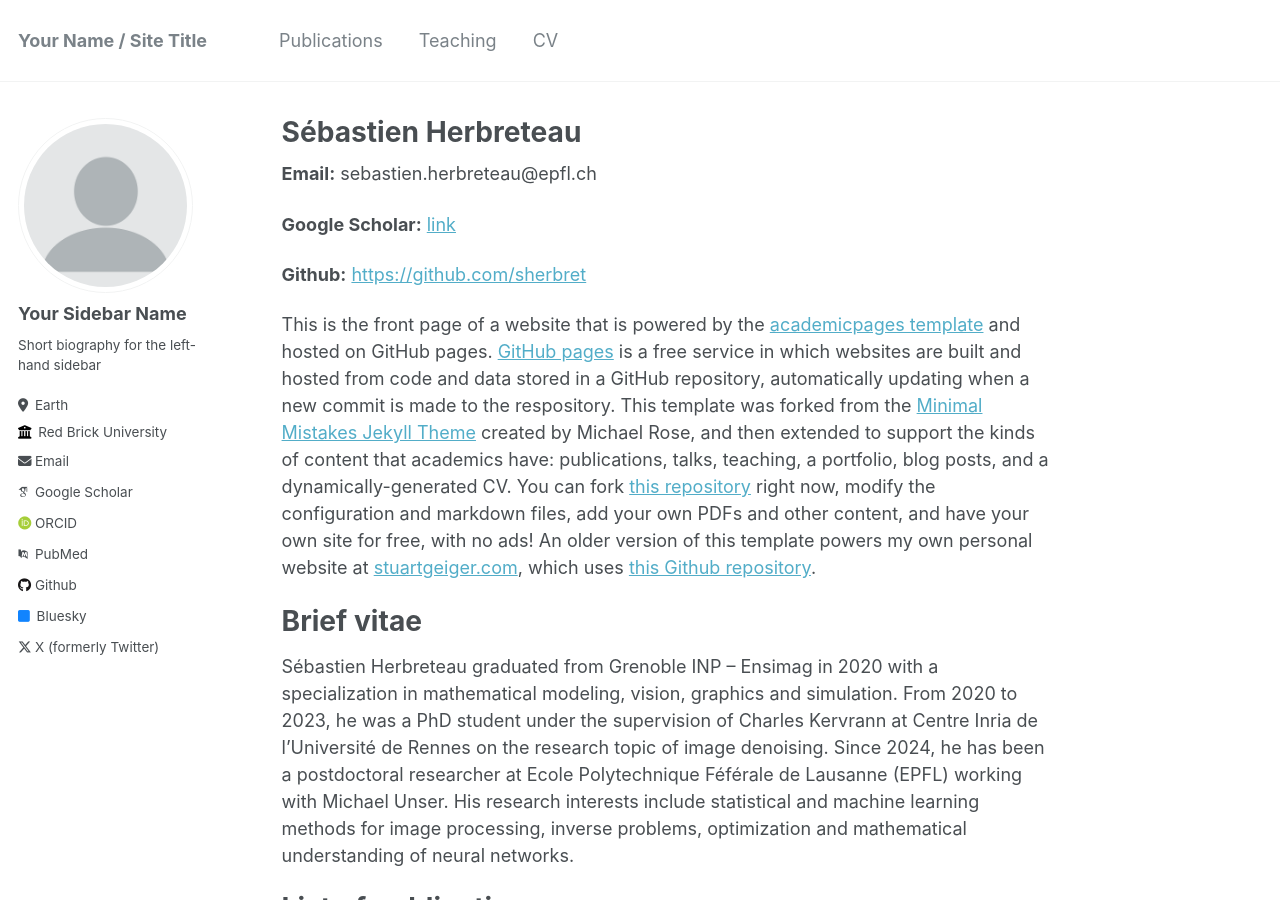
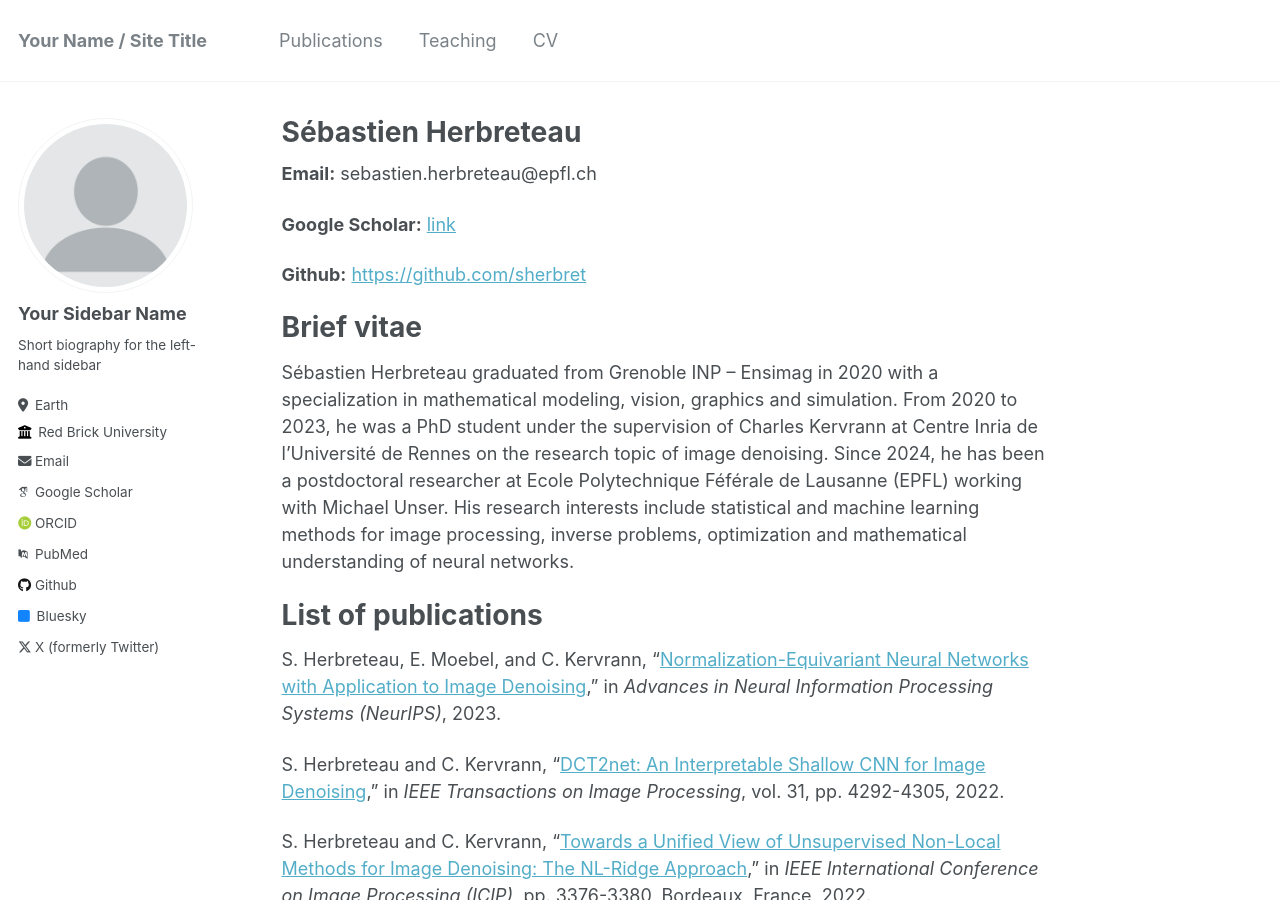
Before and after one commit to sherbret/sherbret.github.io, a Jekyll site: the page built from _pages/about.md, in a window 1280 px wide and 900 px high. Built offline with Jekyll 4.4.1, drawn with Linux system fonts in a browser that asks for light colours; some web fonts are replaced.

Commit message:
Update about.md

```diff
--- a/_pages/about.md
+++ b/_pages/about.md
@@ -13,8 +13,6 @@ redirect_from:
 
 **Github:** [https://github.com/sherbret](https://github.com/sherbret)
 
-
-This is the front page of a website that is powered by the [academicpages template](https://github.com/academicpages/academicpages.github.io) and hosted on GitHub pages. [GitHub pages](https://pages.github.com) is a free service in which websites are built and hosted from code and data stored in a GitHub repository, automatically updating when a new commit is made to the respository. This template was forked from the [Minimal Mistakes Jekyll Theme](https://mmistakes.github.io/minimal-mistakes/) created by Michael Rose, and then extended to support the kinds of content that academics have: publications, talks, teaching, a portfolio, blog posts, and a dynamically-generated CV. You can fork [this repository](https://github.com/academicpages/academicpages.github.io) right now, modify the configuration and markdown files, add your own PDFs and other content, and have your own site for free, with no ads! An older version of this template powers my own personal website at [stuartgeiger.com](http://stuartgeiger.com), which uses [this Github repository](https://github.com/staeiou/staeiou.github.io).
 
 Brief vitae
 ======
```
